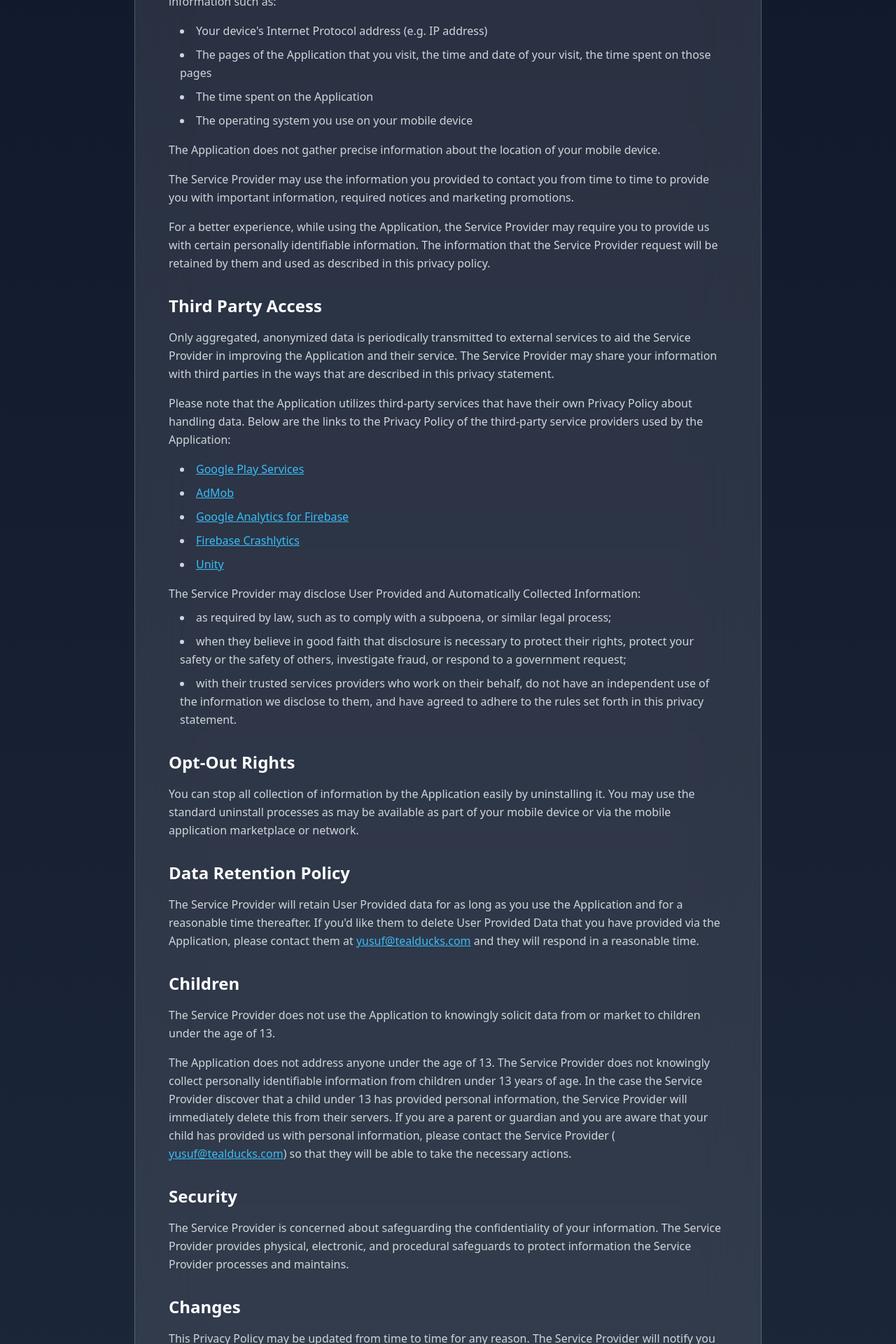
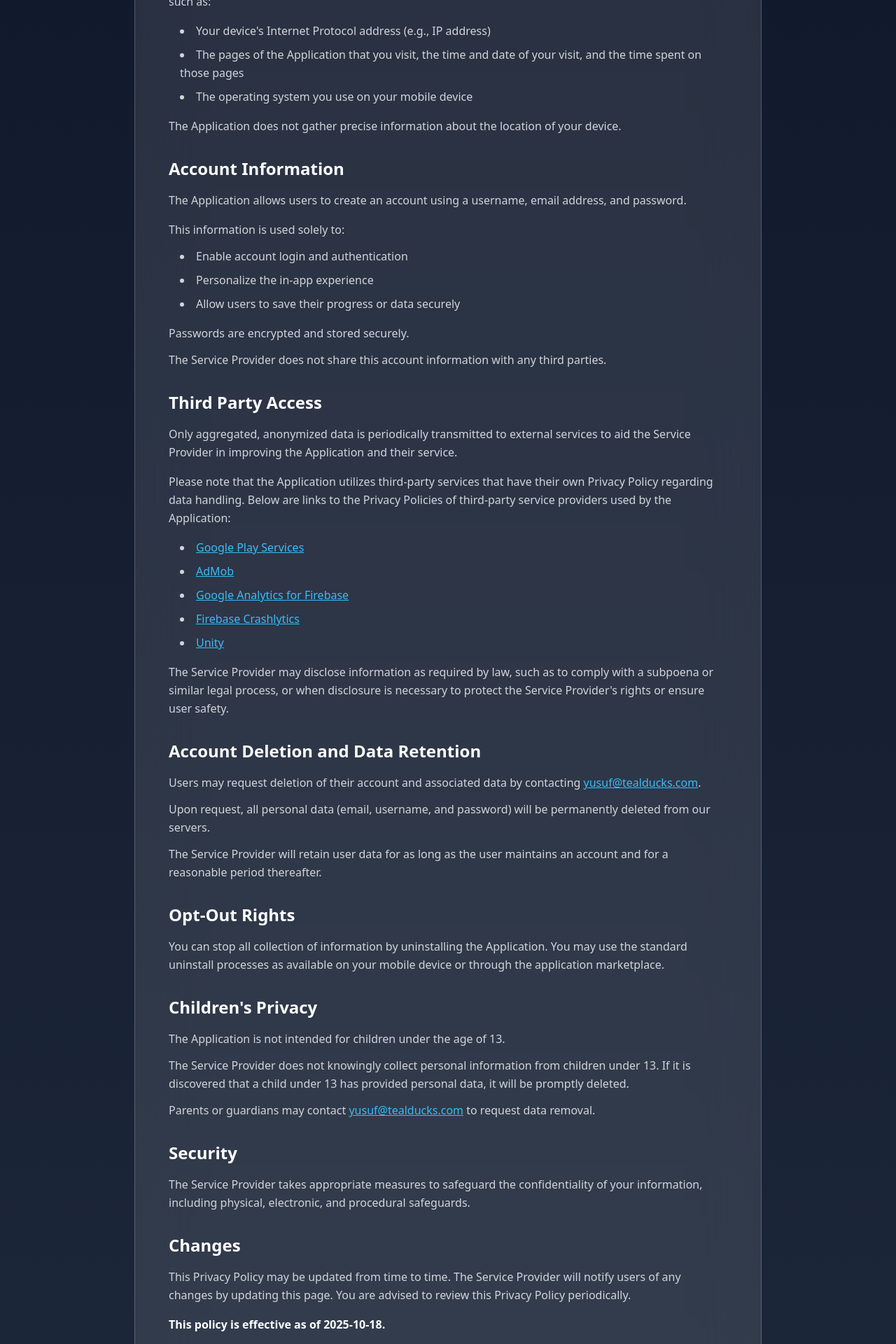
Before and after one commit to YusufK4/Tealducks.com, a React (Vite) app: page /privacy-policy in a window 1280 px wide. Shown: the part 460-2380 px from the top of the page at 70% size. Built offline with nearby package versions, Linux system fonts and the light colour scheme.

Commit message:
Update privacy policy and add documentation files

```diff
--- a/email-verified.html
+++ /dev/null
@@ -1,212 +0,0 @@
-<!DOCTYPE html>
-<html lang="en">
-<head>
-    <meta charset="UTF-8">
-    <meta name="viewport" content="width=device-width, initial-scale=1.0">
-    <title>Email Verified - Memory Runner</title>
-    <style>
-        * {
-            margin: 0;
-            padding: 0;
-            box-sizing: border-box;
-        }
-
-        body {
-            font-family: 'Segoe UI', Tahoma, Geneva, Verdana, sans-serif;
-            background: linear-gradient(135deg, #667eea 0%, #764ba2 100%);
-            min-height: 100vh;
-            display: flex;
-            justify-content: center;
-            align-items: center;
-            color: white;
-        }
-
-        .container {
-            background: rgba(255, 255, 255, 0.1);
-            backdrop-filter: blur(10px);
-            border-radius: 20px;
-            padding: 50px;
-            text-align: center;
-            box-shadow: 0 8px 32px 0 rgba(31, 38, 135, 0.37);
-            border: 1px solid rgba(255, 255, 255, 0.18);
-            max-width: 500px;
-            animation: fadeIn 0.5s ease-in;
-        }
-
-        @keyframes fadeIn {
-            from {
-                opacity: 0;
-                transform: translateY(-20px);
-            }
-            to {
-                opacity: 1;
-                transform: translateY(0);
-            }
-        }
-
-        .checkmark {
-            width: 80px;
-            height: 80px;
-            border-radius: 50%;
-            background: #4CAF50;
-            display: flex;
-            justify-content: center;
-            align-items: center;
-            margin: 0 auto 30px;
-            animation: scaleIn 0.5s ease-in-out;
-        }
-
-        @keyframes scaleIn {
-            from {
-                transform: scale(0);
-            }
-            to {
-                transform: scale(1);
-            }
-        }
-
-        .checkmark::after {
-            content: "✓";
-            font-size: 50px;
-            color: white;
-        }
-
-        h1 {
-            font-size: 32px;
-            margin-bottom: 20px;
-            font-weight: 600;
-        }
-
-        p {
-            font-size: 18px;
-            margin-bottom: 15px;
-            opacity: 0.9;
-        }
-
-        .game-link {
-            display: inline-block;
-            margin-top: 30px;
-            padding: 15px 40px;
-            background: white;
-            color: #667eea;
-            text-decoration: none;
-            border-radius: 50px;
-            font-weight: 600;
-            font-size: 16px;
-            transition: all 0.3s ease;
-            box-shadow: 0 4px 15px rgba(0, 0, 0, 0.2);
-        }
-
-        .game-link:hover {
-            transform: translateY(-2px);
-            box-shadow: 0 6px 20px rgba(0, 0, 0, 0.3);
-        }
-
-        .countdown {
-            font-size: 14px;
-            margin-top: 20px;
-            opacity: 0.7;
-        }
-
-        .spinner {
-            border: 3px solid rgba(255, 255, 255, 0.3);
-            border-top: 3px solid white;
-            border-radius: 50%;
-            width: 40px;
-            height: 40px;
-            animation: spin 1s linear infinite;
-            margin: 20px auto;
-        }
-
-        @keyframes spin {
-            0% { transform: rotate(0deg); }
-            100% { transform: rotate(360deg); }
-        }
-
-        .error-message {
-            display: none;
-            background: rgba(244, 67, 54, 0.2);
-            border: 1px solid rgba(244, 67, 54, 0.5);
-            border-radius: 10px;
-            padding: 15px;
-            margin-top: 20px;
-        }
-    </style>
-</head>
-<body>
-    <div class="container">
-        <div class="checkmark"></div>
-        <h1>Email Verified!</h1>
-        <p>Your email has been successfully verified.</p>
-        <p>Welcome to Memory Runner! 🎮</p>
-
-        <div class="spinner"></div>
-        <p class="countdown">Opening game in <span id="countdown">3</span> seconds...</p>
-
-        <a href="memoryrunnergame://email-verified" class="game-link" id="manualLink" style="display: none;">
-            Open Memory Runner
-        </a>
-
-        <div class="error-message" id="errorMessage">
-            <p>Game didn't open automatically?</p>
-            <p><small>Make sure Memory Runner is installed on your device.</small></p>
-        </div>
-    </div>
-
-    <script>
-        // Güvenlik: Sadece PlayFab'den gelen referrer'ları kabul et
-        const referrer = document.referrer;
-        const isFromPlayFab = referrer.includes('playfab.com') || referrer.includes('playfabapi.com');
-
-        // URL parametrelerini kontrol et (PlayFab token gönderir)
-        const urlParams = new URLSearchParams(window.location.search);
-        const hasToken = urlParams.has('token') || urlParams.has('ConfirmationToken');
-
-        // Eğer PlayFab'den gelmiyorsa ve token yoksa, ana sayfaya yönlendir
-        if (!isFromPlayFab && !hasToken && referrer !== '') {
-            // Direkt URL'ye girilmişse ana sayfaya yönlendir
-            if (performance.navigation.type === 0) {
-                window.location.href = '/';
-            }
-        }
-
-        let countdown = 3;
-        const countdownElement = document.getElementById('countdown');
-        const manualLink = document.getElementById('manualLink');
-        const errorMessage = document.getElementById('errorMessage');
-        const spinner = document.querySelector('.spinner');
-
-        // Geri sayım
-        const countdownInterval = setInterval(() => {
-            countdown--;
-            countdownElement.textContent = countdown;
-
-            if (countdown <= 0) {
-                clearInterval(countdownInterval);
-                openGame();
-            }
-        }, 1000);
-
-        function openGame() {
-            // Deep link ile oyunu aç
-            window.location.href = 'memoryrunnergame://email-verified';
-
-            // 2 saniye sonra manuel link göster
-            setTimeout(() => {
-                spinner.style.display = 'none';
-                document.querySelector('.countdown').style.display = 'none';
-                manualLink.style.display = 'inline-block';
-                errorMessage.style.display = 'block';
-            }, 2000);
-        }
-
-        // Sayfa görünürlüğü değiştiğinde (kullanıcı oyuna geçtiyse)
-        document.addEventListener('visibilitychange', () => {
-            if (document.hidden) {
-                // Kullanıcı oyuna geçti, başarılı!
-                clearInterval(countdownInterval);
-            }
-        });
-    </script>
-</body>
-</html>
--- a/src/components/PrivacyPolicy.jsx
+++ b/src/components/PrivacyPolicy.jsx
@@ -19,6 +19,7 @@
           {/* Content */}
           <div className="glass-strong rounded-2xl p-8 md:p-12 space-y-8 text-gray-300 leading-relaxed">
 
+            {/* Introduction */}
             <div>
               <p>
                 This privacy policy applies to the <strong className="text-white">Memory Dash</strong> app (hereby referred to as "Application") for mobile devices that was created by <strong className="text-white">Teal Ducks</strong> (hereby referred to as "Service Provider") as an Ad Supported service. This service is intended for use "AS IS".
@@ -29,22 +30,35 @@
             <div>
               <h2 className="text-2xl font-bold text-white mb-4">Information Collection and Use</h2>
               <p className="mb-4">
-                The Application collects information when you download and use it. This information may include information such as:
+                The Application collects information when you download and use it. This information may include details such as:
               </p>
               <ul className="list-disc list-inside space-y-2 ml-4">
-                <li>Your device's Internet Protocol address (e.g. IP address)</li>
-                <li>The pages of the Application that you visit, the time and date of your visit, the time spent on those pages</li>
-                <li>The time spent on the Application</li>
+                <li>Your device's Internet Protocol address (e.g., IP address)</li>
+                <li>The pages of the Application that you visit, the time and date of your visit, and the time spent on those pages</li>
                 <li>The operating system you use on your mobile device</li>
               </ul>
               <p className="mt-4">
-                The Application does not gather precise information about the location of your mobile device.
+                The Application does not gather precise information about the location of your device.
               </p>
-              <p className="mt-4">
-                The Service Provider may use the information you provided to contact you from time to time to provide you with important information, required notices and marketing promotions.
+            </div>
+
+            {/* Account Information */}
+            <div>
+              <h2 className="text-2xl font-bold text-white mb-4">Account Information</h2>
+              <p className="mb-4">
+                The Application allows users to create an account using a username, email address, and password.
               </p>
-              <p className="mt-4">
-                For a better experience, while using the Application, the Service Provider may require you to provide us with certain personally identifiable information. The information that the Service Provider request will be retained by them and used as described in this privacy policy.
+              <p className="mb-3">This information is used solely to:</p>
+              <ul className="list-disc list-inside space-y-2 ml-4 mb-4">
+                <li>Enable account login and authentication</li>
+                <li>Personalize the in-app experience</li>
+                <li>Allow users to save their progress or data securely</li>
+              </ul>
+              <p className="mb-3">
+                Passwords are encrypted and stored securely.
+              </p>
+              <p>
+                The Service Provider does not share this account information with any third parties.
               </p>
             </div>
 
@@ -52,12 +66,12 @@
             <div>
               <h2 className="text-2xl font-bold text-white mb-4">Third Party Access</h2>
               <p className="mb-4">
-                Only aggregated, anonymized data is periodically transmitted to external services to aid the Service Provider in improving the Application and their service. The Service Provider may share your information with third parties in the ways that are described in this privacy statement.
+                Only aggregated, anonymized data is periodically transmitted to external services to aid the Service Provider in improving the Application and their service.
               </p>
               <p className="mb-4">
-                Please note that the Application utilizes third-party services that have their own Privacy Policy about handling data. Below are the links to the Privacy Policy of the third-party service providers used by the Application:
+                Please note that the Application utilizes third-party services that have their own Privacy Policy regarding data handling. Below are links to the Privacy Policies of third-party service providers used by the Application:
               </p>
-              <ul className="list-disc list-inside space-y-2 ml-4">
+              <ul className="list-disc list-inside space-y-2 ml-4 mb-4">
                 <li>
                   <a href="https://www.google.com/policies/privacy/" target="_blank" rel="noopener noreferrer" className="text-primary-400 hover:text-primary-300 underline">
                     Google Play Services
@@ -84,48 +98,51 @@
                   </a>
                 </li>
               </ul>
-              <p className="mt-4">
-                The Service Provider may disclose User Provided and Automatically Collected Information:
+              <p>
+                The Service Provider may disclose information as required by law, such as to comply with a subpoena or similar legal process, or when disclosure is necessary to protect the Service Provider's rights or ensure user safety.
               </p>
-              <ul className="list-disc list-inside space-y-2 ml-4 mt-2">
-                <li>as required by law, such as to comply with a subpoena, or similar legal process;</li>
-                <li>when they believe in good faith that disclosure is necessary to protect their rights, protect your safety or the safety of others, investigate fraud, or respond to a government request;</li>
-                <li>with their trusted services providers who work on their behalf, do not have an independent use of the information we disclose to them, and have agreed to adhere to the rules set forth in this privacy statement.</li>
-              </ul>
+            </div>
+
+            {/* Account Deletion and Data Retention */}
+            <div>
+              <h2 className="text-2xl font-bold text-white mb-4">Account Deletion and Data Retention</h2>
+              <p className="mb-3">
+                Users may request deletion of their account and associated data by contacting{' '}
+                <a href="mailto:yusuf@tealducks.com" className="text-primary-400 hover:text-primary-300 underline">
+                  yusuf@tealducks.com
+                </a>.
+              </p>
+              <p className="mb-3">
+                Upon request, all personal data (email, username, and password) will be permanently deleted from our servers.
+              </p>
+              <p>
+                The Service Provider will retain user data for as long as the user maintains an account and for a reasonable period thereafter.
+              </p>
             </div>
 
             {/* Opt-Out Rights */}
             <div>
               <h2 className="text-2xl font-bold text-white mb-4">Opt-Out Rights</h2>
               <p>
-                You can stop all collection of information by the Application easily by uninstalling it. You may use the standard uninstall processes as may be available as part of your mobile device or via the mobile application marketplace or network.
+                You can stop all collection of information by uninstalling the Application. You may use the standard uninstall processes as available on your mobile device or through the application marketplace.
               </p>
             </div>
 
-            {/* Data Retention Policy */}
+            {/* Children's Privacy */}
             <div>
-              <h2 className="text-2xl font-bold text-white mb-4">Data Retention Policy</h2>
+              <h2 className="text-2xl font-bold text-white mb-4">Children's Privacy</h2>
+              <p className="mb-3">
+                The Application is not intended for children under the age of 13.
+              </p>
+              <p className="mb-3">
+                The Service Provider does not knowingly collect personal information from children under 13. If it is discovered that a child under 13 has provided personal data, it will be promptly deleted.
+              </p>
               <p>
-                The Service Provider will retain User Provided data for as long as you use the Application and for a reasonable time thereafter. If you'd like them to delete User Provided Data that you have provided via the Application, please contact them at{' '}
+                Parents or guardians may contact{' '}
                 <a href="mailto:yusuf@tealducks.com" className="text-primary-400 hover:text-primary-300 underline">
                   yusuf@tealducks.com
                 </a>{' '}
-                and they will respond in a reasonable time.
-              </p>
-            </div>
-
-            {/* Children */}
-            <div>
-              <h2 className="text-2xl font-bold text-white mb-4">Children</h2>
-              <p className="mb-4">
-                The Service Provider does not use the Application to knowingly solicit data from or market to children under the age of 13.
-              </p>
-              <p>
-                The Application does not address anyone under the age of 13. The Service Provider does not knowingly collect personally identifiable information from children under 13 years of age. In the case the Service Provider discover that a child under 13 has provided personal information, the Service Provider will immediately delete this from their servers. If you are a parent or guardian and you are aware that your child has provided us with personal information, please contact the Service Provider ({' '}
-                <a href="mailto:yusuf@tealducks.com" className="text-primary-400 hover:text-primary-300 underline">
-                  yusuf@tealducks.com
-                </a>
-                ) so that they will be able to take the necessary actions.
+                to request data removal.
               </p>
             </div>
 
@@ -133,7 +150,7 @@
             <div>
               <h2 className="text-2xl font-bold text-white mb-4">Security</h2>
               <p>
-                The Service Provider is concerned about safeguarding the confidentiality of your information. The Service Provider provides physical, electronic, and procedural safeguards to protect information the Service Provider processes and maintains.
+                The Service Provider takes appropriate measures to safeguard the confidentiality of your information, including physical, electronic, and procedural safeguards.
               </p>
             </div>
 
@@ -141,10 +158,10 @@
             <div>
               <h2 className="text-2xl font-bold text-white mb-4">Changes</h2>
               <p className="mb-4">
-                This Privacy Policy may be updated from time to time for any reason. The Service Provider will notify you of any changes to the Privacy Policy by updating this page with the new Privacy Policy. You are advised to consult this Privacy Policy regularly for any changes, as continued use is deemed approval of all changes.
+                This Privacy Policy may be updated from time to time. The Service Provider will notify users of any changes by updating this page. You are advised to review this Privacy Policy periodically.
               </p>
               <p className="font-semibold text-white">
-                This privacy policy is effective as of 2025-10-18
+                This policy is effective as of 2025-10-18.
               </p>
             </div>
 
@@ -152,7 +169,7 @@
             <div>
               <h2 className="text-2xl font-bold text-white mb-4">Your Consent</h2>
               <p>
-                By using the Application, you are consenting to the processing of your information as set forth in this Privacy Policy now and as amended by us.
+                By using the Application, you consent to the processing of your information as described in this Privacy Policy.
               </p>
             </div>
 
@@ -160,10 +177,13 @@
             <div>
               <h2 className="text-2xl font-bold text-white mb-4">Contact Us</h2>
               <p>
-                If you have any questions regarding privacy while using the Application, or have questions about the practices, please contact the Service Provider via email at{' '}
+                If you have any questions regarding privacy while using the Application, please contact the Service Provider at:
+              </p>
+              <p className="mt-3">
+                📧{' '}
                 <a href="mailto:yusuf@tealducks.com" className="text-primary-400 hover:text-primary-300 underline">
                   yusuf@tealducks.com
-                </a>.
+                </a>
               </p>
             </div>
 
```
Also changed, not shown: 2 other files (tests, documents, lock files or other folders).
